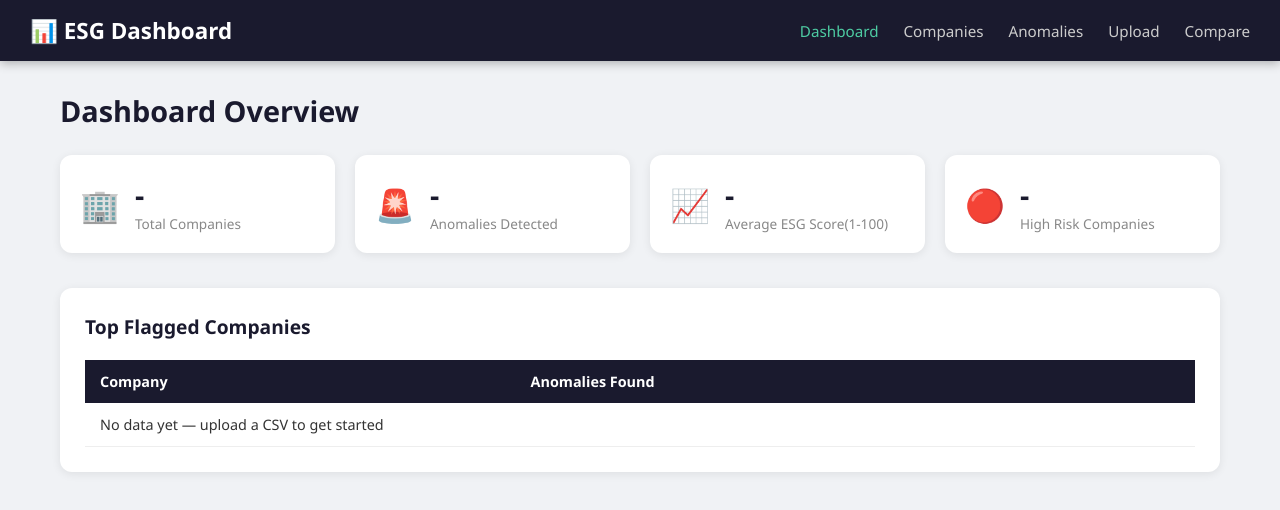
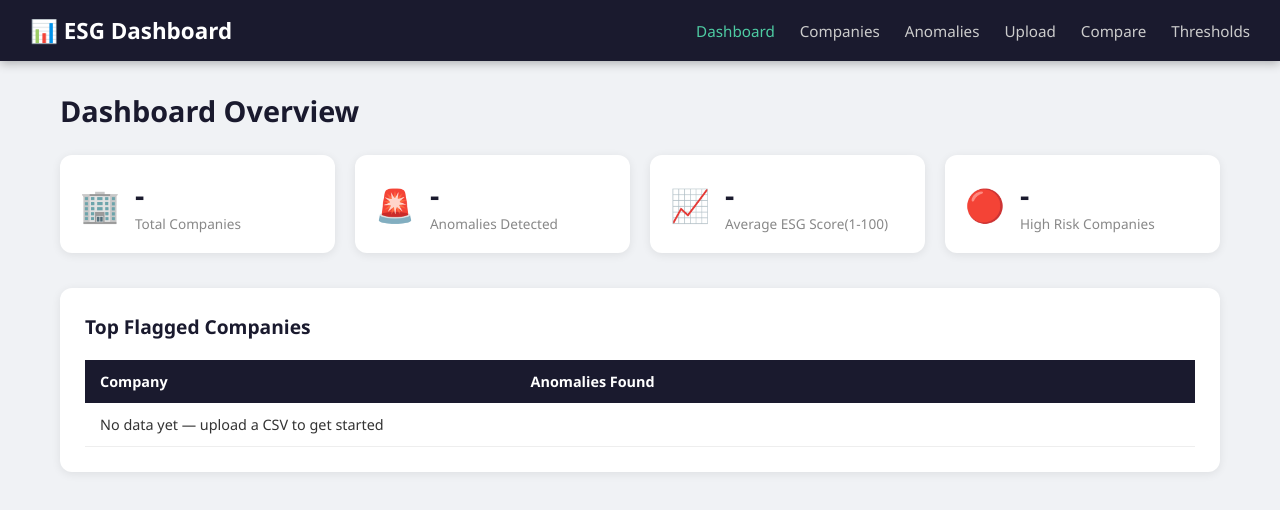
Before and after one commit to nikhilm2005-nik/esg-anomaly-dashboard, a plain HTML site: page frontend/index.html in a window 1280 px wide. Drawn offline with nearby package versions, Linux system fonts and the light colour scheme; no server answers.

Commit message:
Made changes in main dashboard

```diff
--- a/frontend/index.html
+++ b/frontend/index.html
@@ -16,6 +16,7 @@
             <li><a href="pages/anomalies.html">Anomalies</a></li>
             <li><a href="pages/upload.html">Upload</a></li>
             <li><a href="pages/compare.html">Compare</a></li>
+            <li><a href="pages/thresholds.html">Thresholds</a></li>
         </ul>
     </nav>
 
```
